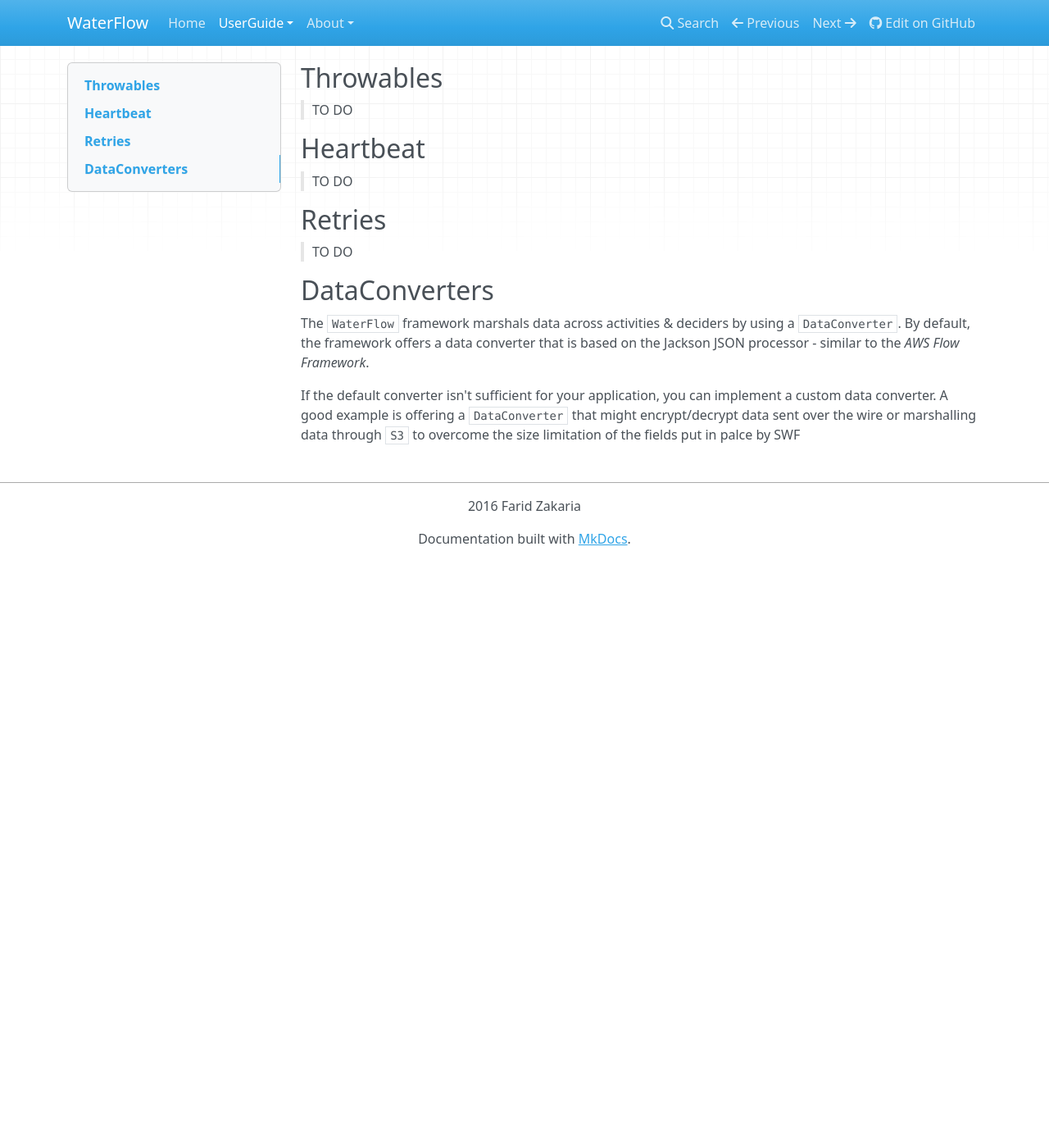
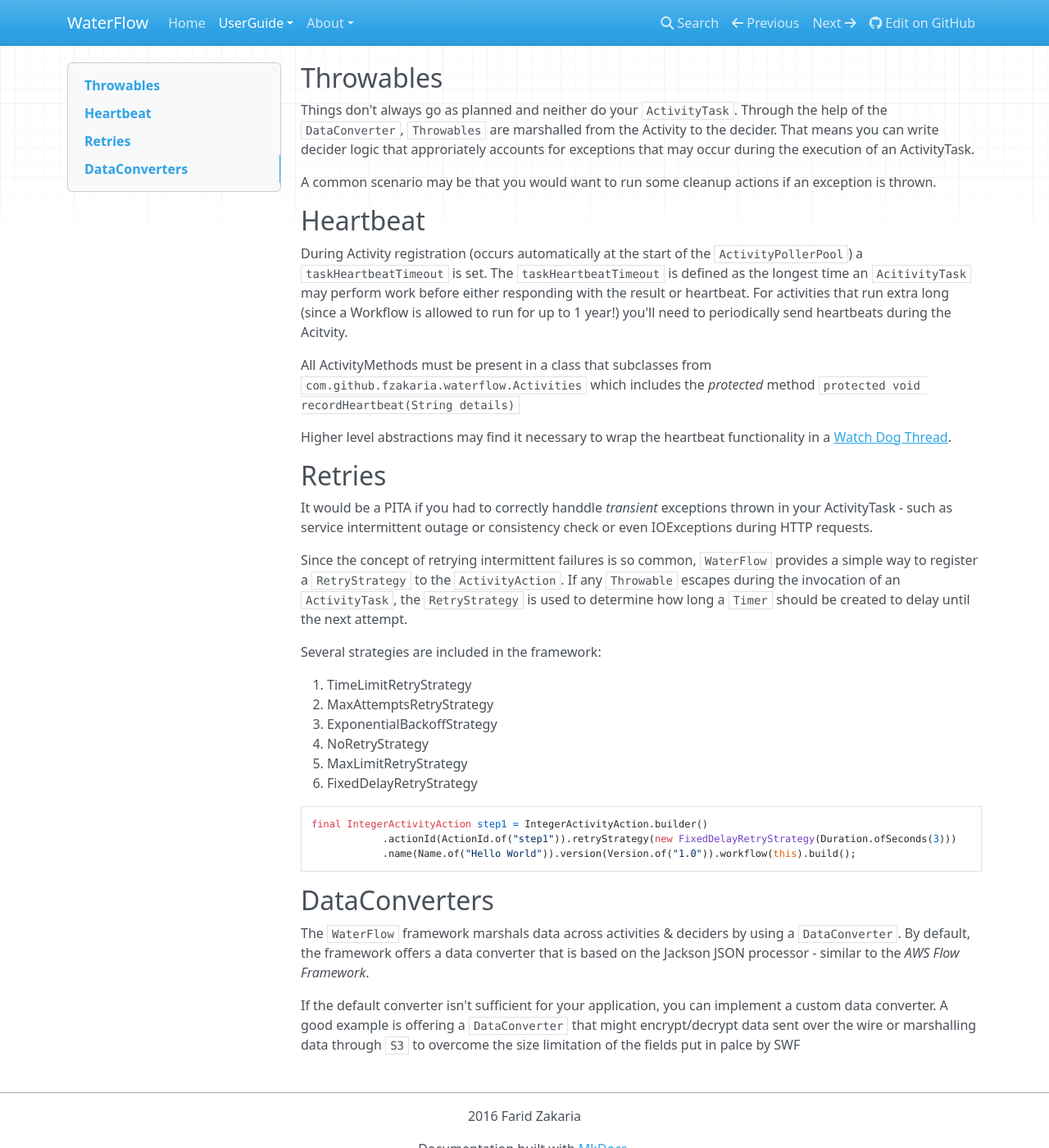
Before and after one commit to fzakaria/WaterFlow, an MkDocs documentation site: the page built from docs/user-guide/advanced.md, in a window 1280 px wide and 1400 px high. Shown: the whole window at 82% size. Built offline with MkDocs 1.6.1, drawn with Linux system fonts in a browser that asks for light colours; nearby versions of some CDN libraries; old or Windows-style settings are respelled for this version of MkDocs.

Commit message:
Added advanced section

````diff
--- a/docs/user-guide/advanced.md
+++ b/docs/user-guide/advanced.md
@@ -1,15 +1,40 @@
 
 ## Throwables
 
-> TO DO
+Things don't always go as planned and neither do your `ActivityTask`. Through the help of the `DataConverter`, `Throwables` are marshalled from the Activity to the decider.  That means you can write decider logic that approriately accounts for exceptions that may occur during the execution of an ActivityTask.
+
+A common scenario may be that you would want to run some cleanup actions if an exception is thrown.
 
 ## Heartbeat
 
-> TO DO
+During Activity registration (occurs automatically at the start of the `ActivityPollerPool`) a `taskHeartbeatTimeout` is set. The `taskHeartbeatTimeout` is defined as the longest time an `AcitivityTask` may perform work before either responding with the result or heartbeat. For activities that run extra long (since a Workflow is allowed to run for up to 1 year!) you'll need to periodically send heartbeats during the Acitvity.
+
+All ActivityMethods must be present in a class that subclasses from `com.github.fzakaria.waterflow.Activities` which includes the *protected* method
+`protected void recordHeartbeat(String details)`
+
+Higher level abstractions may find it necessary to wrap the heartbeat functionality in a [Watch Dog Thread](https://en.wikipedia.org/wiki/Watchdog_timer).
 
 ## Retries
 
-> TO DO
+It would be a PITA if you had to correctly handdle *transient* exceptions thrown in your ActivityTask - such as service intermittent outage or consistency check or even IOExceptions during HTTP requests.
+
+Since the concept of retrying intermittent failures is so common, `WaterFlow` provides a simple way to register a `RetryStrategy` to the `ActivityAction`.
+If any `Throwable` escapes during the invocation of an `ActivityTask`, the `RetryStrategy` is used to determine how long a `Timer` should be created to delay until the next attempt.
+
+Several strategies are included in the framework:
+
+1. TimeLimitRetryStrategy
+2. MaxAttemptsRetryStrategy
+3. ExponentialBackoffStrategy
+4. NoRetryStrategy
+5. MaxLimitRetryStrategy
+6. FixedDelayRetryStrategy
+
+```
+final IntegerActivityAction step1 = IntegerActivityAction.builder()
+            .actionId(ActionId.of("step1")).retryStrategy(new FixedDelayRetryStrategy(Duration.ofSeconds(3)))
+            .name(Name.of("Hello World")).version(Version.of("1.0")).workflow(this).build();
+```
 
 ## DataConverters
 
````
